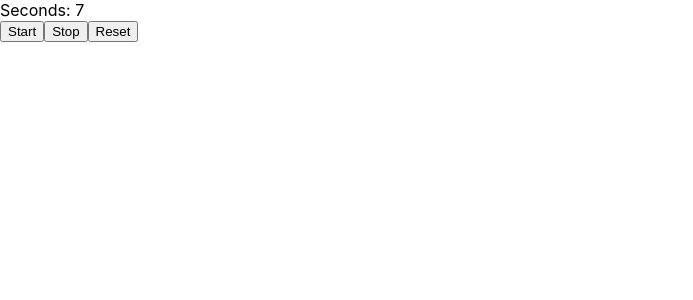
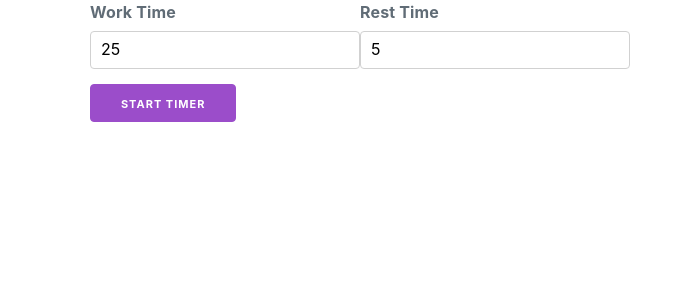
Before and after one commit to spcnvdr/pomo, a React (Create React App) app: page / in a window 1280 px wide. Shown: the top 300 px of the page, without its empty margins (0-693 px from the left). Built offline with nearby package versions, Linux system fonts and the light colour scheme.

Commit message:
Get POC working, begin trying to style using Milligram CSS Framework

```diff
--- a/public/index.html
+++ b/public/index.html
@@ -25,6 +25,33 @@
       Learn how to configure a non-root public URL by running `npm run build`.
     -->
     <title>React App</title>
+
+    <!--Added CSS Framework-->
+    <!-- Google Fonts -->
+    <link rel="stylesheet" href="https://fonts.googleapis.com/css?family=Roboto:300,300italic,700,700italic">
+
+    <!-- CSS Reset -->
+    <link rel="stylesheet" href="https://cdnjs.cloudflare.com/ajax/libs/normalize/8.0.1/normalize.css">
+
+    <!-- Milligram CSS -->
+    <link rel="stylesheet" href="https://cdnjs.cloudflare.com/ajax/libs/milligram/1.4.1/milligram.css">
+    <style>
+        /* Custom size */
+        .button-small {
+            font-size: .8rem;
+            height: 2.8rem;
+            line-height: 2.8rem;
+            padding: 0 1.5rem;
+        }
+
+        .time {
+            display: flex;
+            align-items: center;
+            justify-content: center;
+        }
+    </style>
+
+    <!-- You should properly set the path from the main file. -->
   </head>
   <body>
     <noscript>You need to enable JavaScript to run this app.</noscript>
--- /dev/null
+++ b/src/App.js
@@ -0,0 +1,94 @@
+import React, {useState, useEffect} from 'react';
+import './index.css';
+
+const Timer = (props) => {
+    const [seconds, setSeconds] = useState(props.work);
+    const [inWork, setInWork] = useState(false);
+    const [isActive, setIsActive] = useState(false);
+    const [rounds, setRounds] = useState(0);
+    let interval = null;
+
+    const formatSeconds = (seconds) => {
+        var date = new Date(0);
+        date.setSeconds(seconds);
+        var timeString = date.toISOString().substr(11, 8);
+        return timeString;
+    }
+
+    function toggle() {
+        setIsActive(!isActive);
+    }
+
+    useEffect(() => {
+        if(isActive) {
+            if(seconds > 0) {
+                interval = setInterval(() => {
+                    setSeconds(seconds => seconds - 1);
+                }, 1000);
+            } else {
+                toggle();
+                clearInterval(interval);
+                setInWork(!inWork);
+                setRounds(rounds + 1);
+                console.log(rounds);
+                if(rounds >= 6) {
+                    setRounds(0);
+                    setSeconds(props.rest * 3);
+                } else {
+                    setSeconds(inWork ? props.work : props.rest);
+                }
+            }
+        } else if (!isActive && seconds !== 0) {
+            clearInterval(interval);
+        }
+        return () => clearInterval(interval);
+    }, [isActive, seconds]);
+
+    return (
+        <div className='container'>
+            <div className='row time'>
+                <h2>
+                    {formatSeconds(seconds)}
+                </h2>
+            </div>
+            <div className='row time'>
+                <button onClick={toggle}>
+                    {isActive ? (String.fromCodePoint(0x23F8)) : (String.fromCodePoint(0x25B6))}
+                </button>
+            </div>
+        </div>
+    )
+}
+
+const App = () => {
+    const [workMin, setWorkMin] = useState(25);
+    const [restMin, setRestMin] = useState(5);
+    const [begin, setBegin] = useState(false);
+
+    const handleClick = () => {
+        setBegin(!begin);
+    }
+
+    return (
+        <div>
+            <div className='container'>
+                <div className='row'>
+                    <div className='column-25'>
+                        <label>Work Time</label>
+                        <input type='number' value={workMin} onChange={e => {setWorkMin(e.target.value)}} />
+                    </div>
+                    <div className='column-25'>
+                        <label>Rest Time</label>
+                        <input type='number' value={restMin} onChange={e => {setRestMin(e.target.value)}} />
+                    </div>
+                </div>
+                <div className='row'>
+                    <button onClick={handleClick}>{begin ? ('Stop Timer') : ('Start Timer')}</button>
+                </div>
+            </div>
+            {begin ? (<Timer work={workMin} rest={restMin} />) : (<div></div>)}
+        </div>
+    )
+}
+
+export default App
--- a/src/index.js
+++ b/src/index.js
@@ -1,92 +1,13 @@
-import React from 'react';
-import ReactDOM from 'react-dom/client';
-import './index.css';
 
-class Btn extends React.Component {
-  render() {
-    return (
-      <button
-        className="square"
-        onClick={() => this.props.onClick()}
-      >
-        {this.props.value}
-      </button>
-    );
-  }
-}
+import React from 'react'
+import { createRoot } from 'react-dom/client'
+import './index.css'
+import App from './App'
 
-class Timer extends React.Component {
-  constructor(props) {
-    super(props);
-    this.state = { seconds: 0 };
-  }
-
-  tick() {
-    this.setState(state => ({
-      seconds: state.seconds + 1
-    }));
-  }
-
-  componentDidMount() {
-    this.interval = setInterval(() => this.tick(), 1000);
-  }
-
-  componentWillUnmount() {
-    clearInterval(this.interval);
-  }
-
-  resetTimer() {
-    this.setState(state => ({
-      seconds: 0
-    }));
-  }
-
-  startTimer() {
-    this.interval = setInterval(() => this.tick(), 1000);
-  }
-
-  stopTimer() {
-    clearInterval(this.interval)
-  }
-
-  renderStartBtn = text => {
-    return (
-      <Btn value={text} onClick={() => this.startTimer()} />
-    )
-  }
-
-  renderStopBtn = text => {
-    return (
-      <Btn value={text} onClick={() => this.stopTimer()} />
-    )
-  }
-
-  renderResetBtn = text => {
-    return (
-      <Btn value={text} onClick={() => this.resetTimer()} />
-    )
-  }
-
-  render() {
-    return (
-      <div>
-        Seconds: {this.state.seconds}
-        <div className='start-btn'>
-          {this.renderStartBtn('Start')}
-          {this.renderStopBtn("Stop")}
-          {this.renderResetBtn("Reset")}
-        </div>
-      </div>
-    );
-  }
-}
-
-
-const root = ReactDOM.createRoot(document.getElementById('root'));
+//ReactDOM.render(<App />, document.getElementById('root'))
+const root = createRoot(document.getElementById('root'));
 root.render(
   <React.StrictMode>
-    <Timer />
+    <App />
   </React.StrictMode>
 );
-
-//root.render(<Timer />);
```
